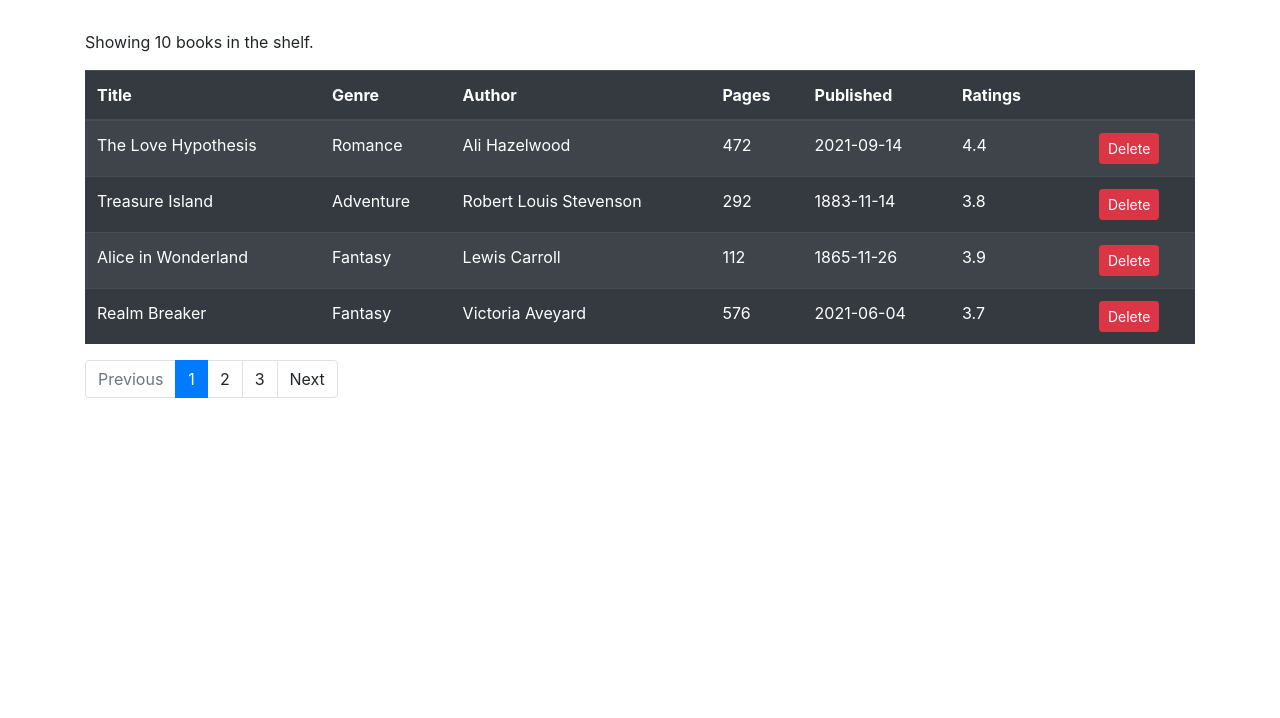
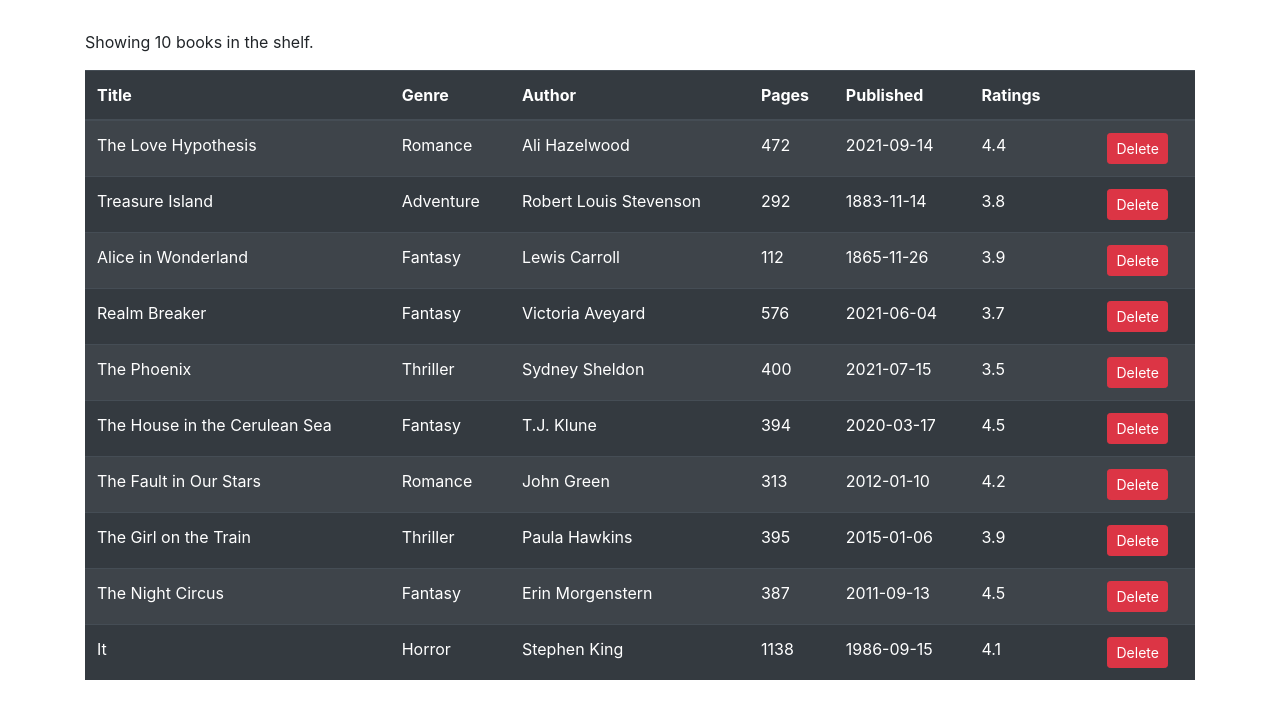
Before and after one commit to rohit-rajpurohit/react-activities, a React (Create React App) app in the folder bookshelf/: page / in a window 1280 px wide. Shown: the top 718 px of the page. Built offline with nearby package versions, Linux system fonts and the light colour scheme; the HTML template or start-up script is replaced by a standard one.

Commit message:
Revert "add lodash"
This reverts commit 54e3f74e281688a1b77a3c2fd2e4318ebb1b45bc.

```diff
--- a/bookshelf/package.json
+++ b/bookshelf/package.json
@@ -4,8 +4,6 @@
   "dependencies": {
     "bootstrap": "^4.1.1",
     "font-awesome": "^4.7.0",
-    "lodash": "^4.17.10",
-    "prop-types": "^15.6.2",
     "react": "^17.0.2",
     "react-dom": "^17.0.2",
     "react-scripts": "5.0.0"
--- a/bookshelf/src/components/books.js
+++ b/bookshelf/src/components/books.js
@@ -1,20 +1,10 @@
 import React from "react";
 import { getBooks } from "../data/fakeBookData";
 import Like from "./common/like";
-import Pagination from "./common/pagination";
-import { paginate } from "../utils/paginate";
 
 class Movies extends React.Component {
   state = {
     books: getBooks(),
-    currentPage: 1,
-    pageSize: 4,
-  };
-
-  handleDelete = (book) => {
-    console.log(book);
-    const books = this.state.books.filter((b) => b.isbn !== book.isbn);
-    this.setState({ books });
   };
 
   handleLiked = (book) => {
@@ -25,17 +15,16 @@ class Movies extends React.Component {
     this.setState({ books });
   };
 
-  handlePageChange = (page) => {
-    this.setState({ currentPage: page });
+  handleDelete = (book) => {
+    console.log(book);
+    const books = this.state.books.filter((b) => b.isbn !== book.isbn);
+    this.setState({ books });
   };
 
   render() {
     const { length: mCount } = this.state.books;
-    const { pageSize, currentPage, books: allBooks } = this.state;
 
     if (mCount === 0) return <p>There are no books in the shelf.</p>;
-
-    const books = paginate(allBooks, currentPage, pageSize);
 
     return (
       <>
@@ -54,7 +43,7 @@ class Movies extends React.Component {
             </tr>
           </thead>
           <tbody>
-            {books.map((book) => (
+            {this.state.books.map((book) => (
               <tr key={book.isbn}>
                 <td>{book.title}</td>
                 <td>{book.genre.name}</td>
@@ -80,12 +69,6 @@ class Movies extends React.Component {
             ))}
           </tbody>
         </table>
-        <Pagination
-          itemsCount={mCount}
-          pageSize={pageSize}
-          currentPage={currentPage}
-          onPageChange={this.handlePageChange}
-        />
       </>
     );
   }
--- a/bookshelf/src/components/common/pagination.js
+++ /dev/null
@@ -1,71 +0,0 @@
-import React from "react";
-import propTypes from "prop-types";
-import _ from "lodash";
-
-const Pagination = (props) => {
-  const { itemsCount, pageSize, currentPage, onPageChange } = props;
-  console.log(currentPage);
-
-  const pagesCount = Math.ceil(itemsCount / pageSize);
-  const pages = _.range(1, pagesCount + 1);
-  if (pages.length === 1) return null;
-
-  return (
-    <nav>
-      <ul className="pagination">
-        <li className={currentPage === 1 ? "page-item disabled" : "page-item"}>
-          <a
-            style={{ cursor: "pointer" }}
-            onClick={() =>
-              onPageChange(currentPage === 1 ? currentPage : currentPage - 1)
-            }
-            className="page-link"
-          >
-            Previous
-          </a>
-        </li>
-        {pages.map((page) => (
-          <li
-            key={page}
-            className={page === currentPage ? "page-item active" : "page-item"}
-          >
-            <a
-              style={{ cursor: "pointer" }}
-              onClick={() => onPageChange(page)}
-              className="page-link"
-            >
-              {page}
-            </a>
-          </li>
-        ))}
-        <li
-          className={
-            currentPage === pagesCount ? "page-item disabled" : "page-item"
-          }
-        >
-          <a
-            style={{ cursor: "pointer" }}
-            onClick={() =>
-              onPageChange(
-                currentPage === pagesCount ? currentPage : currentPage + 1
-              )
-            }
-            className="page-link"
-          >
-            Next
-          </a>
-        </li>
-      </ul>
-    </nav>
-  );
-};
-
-//Typechecking on the props for a component to catch bugs
-Pagination.propTypes = {
-  itemsCount: propTypes.number.isRequired,
-  pageSize: propTypes.number.isRequired,
-  currentPage: propTypes.number.isRequired,
-  onPageChange: propTypes.func.isRequired,
-};
-
-export default Pagination;
--- a/bookshelf/src/utils/paginate.js
+++ /dev/null
@@ -1,6 +0,0 @@
-import _ from "lodash";
-
-export const paginate = (items, pageNumber, pageSize) => {
-  const startIndex = (pageNumber - 1) * pageSize;
-  return _(items).slice(startIndex).take(pageSize).value(); //lodash wrapper enable implicit method chain sequences
-};
```
